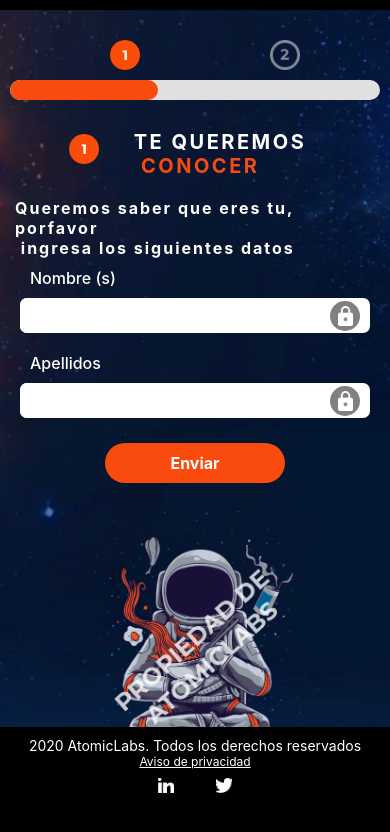
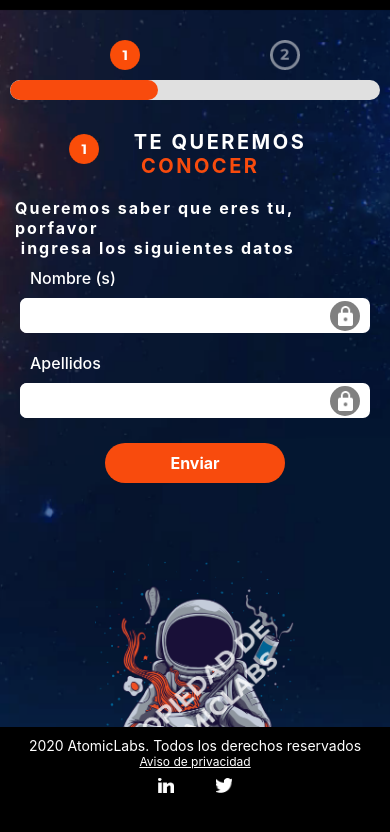
Before and after one commit to csimancas/atomiclabs, a React Native app: screen /PersonalData in a window 390 px wide. Shown: the top 832 px of the page. Built offline with nearby package versions, Linux system fonts and the light colour scheme; no server answers.

Commit message:
vsual changes images

```diff
--- a/src/components/ui/atoms/AstroImageData.tsx
+++ b/src/components/ui/atoms/AstroImageData.tsx
@@ -14,7 +14,6 @@ const styles = StyleSheet.create({
   container: {
     alignItems: 'center',
     justifyContent: 'center',
-    marginTop: -50,
   },
   image: {
     width: 200,
--- a/src/components/ui/atoms/OrangeButton.tsx
+++ b/src/components/ui/atoms/OrangeButton.tsx
@@ -19,10 +19,10 @@ const OrangeButton = ({action, title}: Props) => {
 
 const styles = StyleSheet.create({
   buttonContainer: {
+    zIndex: 1,
     alignItems: 'center',
     justifyContent: 'center',
     marginTop: 15,
-    zIndex: 1,
   },
   container: {
     backgroundColor: colors.orange,
```
